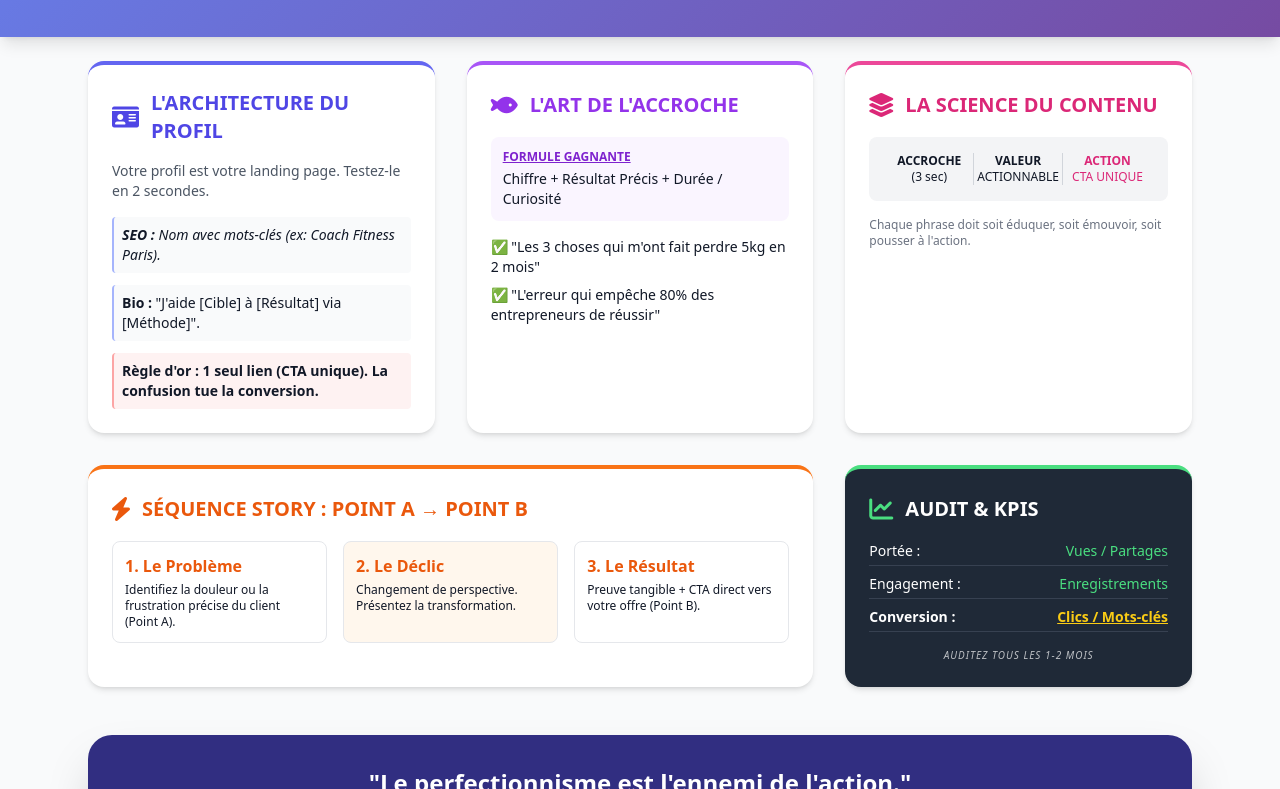
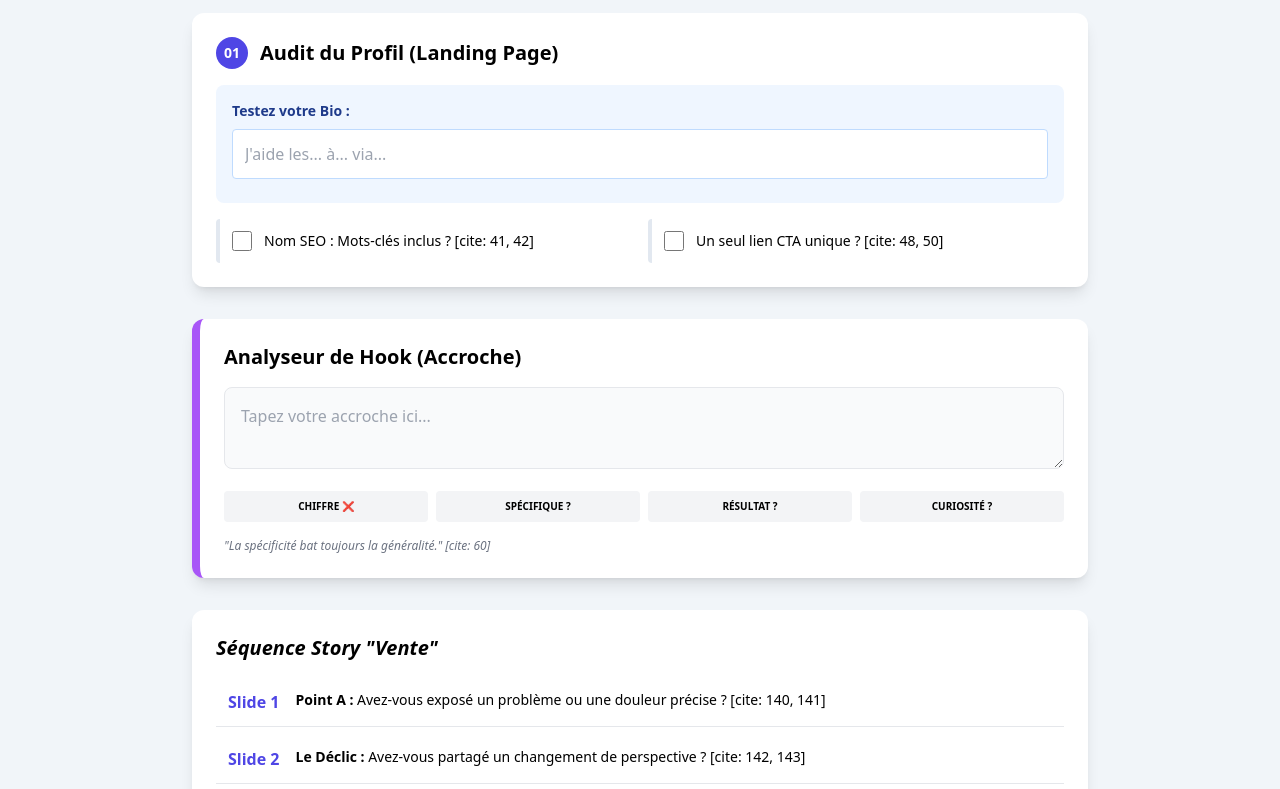
Before and after one commit to KCOACHING02/BAO, a plain HTML site: page index.html in a window 1280 px wide. Shown: the part 127-916 px from the top of the page. Drawn offline with nearby package versions, Linux system fonts and the light colour scheme.

Commit message:
Update index.html

```diff
--- a/index.html
+++ b/index.html
@@ -2,126 +2,111 @@
 <html lang="fr">
 <head>
     <meta charset="UTF-8">
-    <meta name="viewport" content="width=device-width, initial-scale=1.0">
-    <title>Toolbox Créateur Digital</title>
+    <title>Audit Interactif - Créateur Digital</title>
     <script src="https://cdn.tailwindcss.com"></script>
-    <link href="https://cdnjs.cloudflare.com/ajax/libs/font-awesome/6.0.0/css/all.min.css" rel="stylesheet">
     <style>
-        .gradient-bg { background: linear-gradient(135deg, #667eea 0%, #764ba2 100%); }
-        .card-hover:hover { transform: translateY(-5px); transition: all 0.3s ease; }
+        .check-item { transition: all 0.2s; border-left: 4px solid #e2e8f0; }
+        .check-item:hover { border-left-color: #6366f1; background: #f8fafc; }
     </style>
 </head>
-<body class="bg-gray-50 font-sans text-gray-900">
+<body class="bg-slate-100 p-4 md:p-10 font-sans">
 
-    <header class="gradient-bg text-white py-10 px-6 text-center shadow-lg">
-        <h1 class="text-3xl md:text-5xl font-bold mb-2 uppercase tracking-tight">La Bible du Créateur</h1>
-        <p class="text-lg opacity-90">De l'Attention à la Conversion : Votre Système de Vente Interactif</p>
-    </header>
+    <div class="max-w-4xl mx-auto">
+        <header class="mb-10">
+            <h1 class="text-3xl font-black text-indigo-900 uppercase">Outil d'Audit Stratégique</h1>
+            <p class="text-gray-600">Transformez votre présence selon les principes de la Bible du Créateur.</p>
+        </header>
 
-    <main class="max-w-6xl mx-auto p-6 grid grid-cols-1 md:grid-cols-2 lg:grid-cols-3 gap-8">
+        <div class="bg-white rounded-xl shadow-lg p-6 mb-8">
+            <h2 class="text-xl font-bold mb-4 flex items-center">
+                <span class="bg-indigo-600 text-white rounded-full h-8 w-8 flex items-center justify-center mr-3 text-sm">01</span>
+                Audit du Profil (Landing Page)
+            </h2>
 
-        <section class="bg-white p-6 rounded-2xl shadow-md border-t-4 border-indigo-500 card-hover">
-            <div class="flex items-center mb-4 text-indigo-600">
-                <i class="fas fa-id-card text-2xl mr-3"></i>
-                <h2 class="text-xl font-bold uppercase">L'Architecture du Profil</h2>
-            </div>
-            <p class="text-sm text-gray-600 mb-4">Votre profil est votre landing page. Testez-le en 2 secondes.</p>
-            <ul class="space-y-3">
-                <li class="p-2 bg-gray-50 rounded border-l-2 border-indigo-300 text-sm italic">
-                    <strong>SEO :</strong> Nom avec mots-clés (ex: Coach Fitness Paris).
-                </li>
-                <li class="p-2 bg-gray-50 rounded border-l-2 border-indigo-300 text-sm">
-                    <strong>Bio :</strong> "J'aide [Cible] à [Résultat] via [Méthode]".
-                </li>
-                <li class="p-2 bg-red-50 rounded border-l-2 border-red-300 text-sm font-semibold">
-                    <strong>Règle d'or :</strong> 1 seul lien (CTA unique). La confusion tue la conversion.
-                </li>
-            </ul>
-        </section>
+            <div class="space-y-4">
+                <div class="p-4 bg-blue-50 rounded-lg">
+                    <label class="block text-sm font-bold text-blue-900 mb-2">Testez votre Bio :</label>
+                    <input type="text" id="bioInput" placeholder="J'aide les... à... via..."
+                           class="w-full p-3 rounded border border-blue-200 focus:ring-2 focus:ring-indigo-500 outline-none">
+                    <p id="bioFeedback" class="mt-2 text-xs font-medium"></p>
+                </div>
 
-        <section class="bg-white p-6 rounded-2xl shadow-md border-t-4 border-purple-500 card-hover">
-            <div class="flex items-center mb-4 text-purple-600">
-                <i class="fas fa-fish text-2xl mr-3"></i>
-                <h2 class="text-xl font-bold uppercase">L'Art de l'Accroche</h2>
-            </div>
-            <div class="space-y-4">
-                <div class="p-3 bg-purple-50 rounded-lg">
-                    <p class="text-xs font-bold text-purple-700 uppercase mb-1 underline">Formule Gagnante</p>
-                    <p class="text-sm font-medium">Chiffre + Résultat Précis + Durée / Curiosité</p>
-                </div>
-                <div class="text-sm space-y-2">
-                    <p>✅ "Les 3 choses qui m'ont fait perdre 5kg en 2 mois"</p>
-                    <p>✅ "L'erreur qui empêche 80% des entrepreneurs de réussir"</p>
+                <div class="grid grid-cols-1 md:grid-cols-2 gap-4">
+                    <label class="check-item p-3 flex items-center bg-white rounded cursor-pointer">
+                        <input type="checkbox" class="mr-3 h-5 w-5 text-indigo-600">
+                        <span class="text-sm">Nom SEO : Mots-clés inclus ? [cite: 41, 42]</span>
+                    </label>
+                    <label class="check-item p-3 flex items-center bg-white rounded cursor-pointer">
+                        <input type="checkbox" class="mr-3 h-5 w-5 text-indigo-600">
+                        <span class="text-sm">Un seul lien CTA unique ? [cite: 48, 50]</span>
+                    </label>
                 </div>
             </div>
-        </section>
+        </div>
 
-        <section class="bg-white p-6 rounded-2xl shadow-md border-t-4 border-pink-500 card-hover">
-            <div class="flex items-center mb-4 text-pink-600">
-                <i class="fas fa-layer-group text-2xl mr-3"></i>
-                <h2 class="text-xl font-bold uppercase">La Science du Contenu</h2>
+        <div class="bg-white rounded-xl shadow-lg p-6 mb-8 border-l-8 border-purple-500">
+            <h2 class="text-xl font-bold mb-4">Analyseur de Hook (Accroche)</h2>
+            <div class="space-y-4">
+                <textarea id="hookInput" rows="2" placeholder="Tapez votre accroche ici..."
+                          class="w-full p-4 bg-gray-50 border rounded-lg focus:outline-none focus:ring-2 focus:ring-purple-400"></textarea>
+
+                <div id="hookAnalysis" class="grid grid-cols-2 md:grid-cols-4 gap-2 text-center">
+                    <div id="hasNumber" class="p-2 rounded bg-gray-100 text-[10px] font-bold uppercase">Chiffre ❌</div>
+                    <div id="isSpecific" class="p-2 rounded bg-gray-100 text-[10px] font-bold uppercase">Spécifique ?</div>
+                    <div id="hasResult" class="p-2 rounded bg-gray-100 text-[10px] font-bold uppercase">Résultat ?</div>
+                    <div id="hasCuriosity" class="p-2 rounded bg-gray-100 text-[10px] font-bold uppercase">Curiosité ?</div>
+                </div>
+                <p class="text-xs text-gray-500 italic">"La spécificité bat toujours la généralité." [cite: 60]</p>
             </div>
-            <div class="bg-gray-100 p-4 rounded-lg flex justify-between text-center font-bold text-xs">
-                <div class="w-1/3 border-r border-gray-300">ACCROCHE<br><span class="font-normal">(3 sec)</span></div>
-                <div class="w-1/3 border-r border-gray-300 uppercase">Valeur<br><span class="font-normal">Actionnable</span></div>
-                <div class="w-1/3 uppercase text-pink-600">Action<br><span class="font-normal">CTA Unique</span></div>
-            </div>
-            <p class="mt-4 text-xs text-gray-500">Chaque phrase doit soit éduquer, soit émouvoir, soit pousser à l'action.</p>
-        </section>
+        </div>
 
-        <section class="bg-white p-6 rounded-2xl shadow-md border-t-4 border-orange-500 card-hover lg:col-span-2">
-            <div class="flex items-center mb-4 text-orange-600">
-                <i class="fas fa-bolt text-2xl mr-3"></i>
-                <h2 class="text-xl font-bold uppercase">Séquence Story : Point A → Point B</h2>
-            </div>
-            <div class="grid grid-cols-1 md:grid-cols-3 gap-4">
-                <div class="p-3 border rounded-lg">
-                    <span class="text-orange-600 font-bold block mb-1">1. Le Problème</span>
-                    <p class="text-xs">Identifiez la douleur ou la frustration précise du client (Point A).</p>
+        <div class="bg-white rounded-xl shadow-lg p-6">
+            <h2 class="text-xl font-bold mb-4 italic">Séquence Story "Vente"</h2>
+            <div class="space-y-2">
+                <div class="flex items-start p-3 border-b">
+                    <span class="font-bold text-indigo-600 mr-4">Slide 1</span>
+                    <p class="text-sm"><strong>Point A :</strong> Avez-vous exposé un problème ou une douleur précise ? [cite: 140, 141]</p>
                 </div>
-                <div class="p-3 border rounded-lg bg-orange-50">
-                    <span class="text-orange-600 font-bold block mb-1">2. Le Déclic</span>
-                    <p class="text-xs">Changement de perspective. Présentez la transformation.</p>
+                <div class="flex items-start p-3 border-b">
+                    <span class="font-bold text-indigo-600 mr-4">Slide 2</span>
+                    <p class="text-sm"><strong>Le Déclic :</strong> Avez-vous partagé un changement de perspective ? [cite: 142, 143]</p>
                 </div>
-                <div class="p-3 border rounded-lg">
-                    <span class="text-orange-600 font-bold block mb-1">3. Le Résultat</span>
-                    <p class="text-xs">Preuve tangible + CTA direct vers votre offre (Point B).</p>
+                <div class="flex items-start p-3">
+                    <span class="font-bold text-indigo-600 mr-4">Slide 3</span>
+                    <p class="text-sm"><strong>Point B :</strong> Preuve tangible + Appel à l'action direct ? [cite: 144, 145]</p>
                 </div>
             </div>
-        </section>
+        </div>
+    </div>
 
-        <section class="bg-gray-800 text-white p-6 rounded-2xl shadow-md border-t-4 border-green-400 card-hover lg:col-span-1">
-            <div class="flex items-center mb-4 text-green-400">
-                <i class="fas fa-chart-line text-2xl mr-3"></i>
-                <h2 class="text-xl font-bold uppercase text-white">Audit & KPIs</h2>
-            </div>
-            <div class="space-y-2 text-sm">
-                <div class="flex justify-between border-b border-gray-700 pb-1">
-                    <span>Portée :</span> <span class="text-green-400">Vues / Partages</span>
-                </div>
-                <div class="flex justify-between border-b border-gray-700 pb-1">
-                    <span>Engagement :</span> <span class="text-green-400">Enregistrements</span>
-                </div>
-                <div class="flex justify-between border-b border-gray-700 pb-1 font-bold">
-                    <span>Conversion :</span> <span class="text-yellow-400 underline">Clics / Mots-clés</span>
-                </div>
-            </div>
-            <p class="text-[10px] mt-4 opacity-70 italic text-center uppercase tracking-widest">Auditez tous les 1-2 mois</p>
-        </section>
+    <script>
+        // Logique de validation de la Bio
+        document.getElementById('bioInput').addEventListener('input', function(e) {
+            const val = e.target.value.toLowerCase();
+            const feedback = document.getElementById('bioFeedback');
+            if(val.includes('aide') && val.includes('via')) {
+                feedback.innerText = "✅ Structure validée ! (J'aide... à... via...)";
+                feedback.className = "mt-2 text-xs font-bold text-green-600";
+            } else {
+                feedback.innerText = "❌ Structure recommandée : J'aide [Cible] à [Résultat] via [Méthode]";
+                feedback.className = "mt-2 text-xs font-bold text-red-500";
+            }
+        });
 
-    </main>
+        // Logique d'analyse d'accroche
+        document.getElementById('hookInput').addEventListener('input', function(e) {
+            const val = e.target.value;
+            const hasNum = /\d/.test(val);
+            const numEl = document.getElementById('hasNumber');
 
-    <footer class="max-w-6xl mx-auto p-6 mb-10">
-        <div class="bg-indigo-900 text-white p-8 rounded-3xl text-center shadow-2xl">
-            <h3 class="text-2xl font-bold mb-4">"Le perfectionnisme est l'ennemi de l'action."</h3>
-            <p class="mb-6 opacity-80">Commencez imparfaitement aujourd'hui plutôt que parfaitement demain.</p>
-            <div class="flex flex-wrap justify-center gap-4 text-xs font-bold uppercase tracking-widest">
-                <span class="px-4 py-2 border border-white rounded-full">Auditer Profil</span>
-                <span class="px-4 py-2 border border-white rounded-full">Créer 3 Réels</span>
-                <span class="px-4 py-2 border border-white rounded-full">Séquence Stories</span>
-            </div>
-        </div>
-    </footer>
-
+            if(hasNum) {
+                numEl.innerText = "Chiffre ✅";
+                numEl.className = "p-2 rounded bg-green-100 text-green-700 text-[10px] font-bold uppercase";
+            } else {
+                numEl.innerText = "Chiffre ❌";
+                numEl.className = "p-2 rounded bg-red-100 text-red-700 text-[10px] font-bold uppercase";
+            }
+        });
+    </script>
 </body>
 </html>
```
